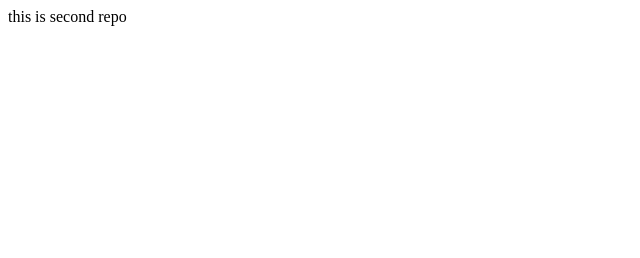
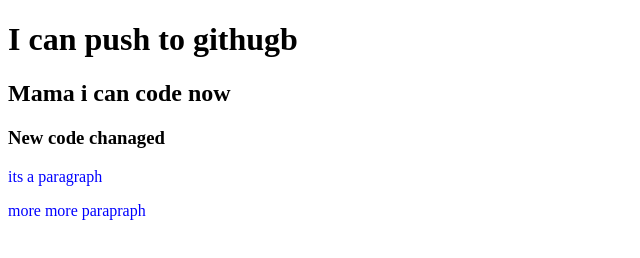
Before and after one commit to didar07/my-second-repo, a plain HTML site: page index.html in a window 1280 px wide. Shown: the whole page, without its empty margins (0-640 px from the left). Drawn offline with Linux system fonts and the light colour scheme.

Commit message:
styles added

```diff
--- a/index.html
+++ b/index.html
@@ -5,9 +5,13 @@
     <meta http-equiv="X-UA-Compatible" content="IE=edge">
     <meta name="viewport" content="width=device-width, initial-scale=1.0">
     <title>my second github repo</title>
+    <link rel="stylesheet" href="style.css">
 </head>
 <body>
-    this is second repo
-
+    <h1>I can push to githugb</h1>
+    <h2>Mama i can code now</h2>
+    <h3>New code chanaged</h3>
+    <p>its a paragraph</p>
+    <p>more more parapraph</p>
 </body>
 </html>
--- a/style.css
+++ b/style.css
@@ -0,0 +1,3 @@
+p{
+    color: blue;
+}
```
